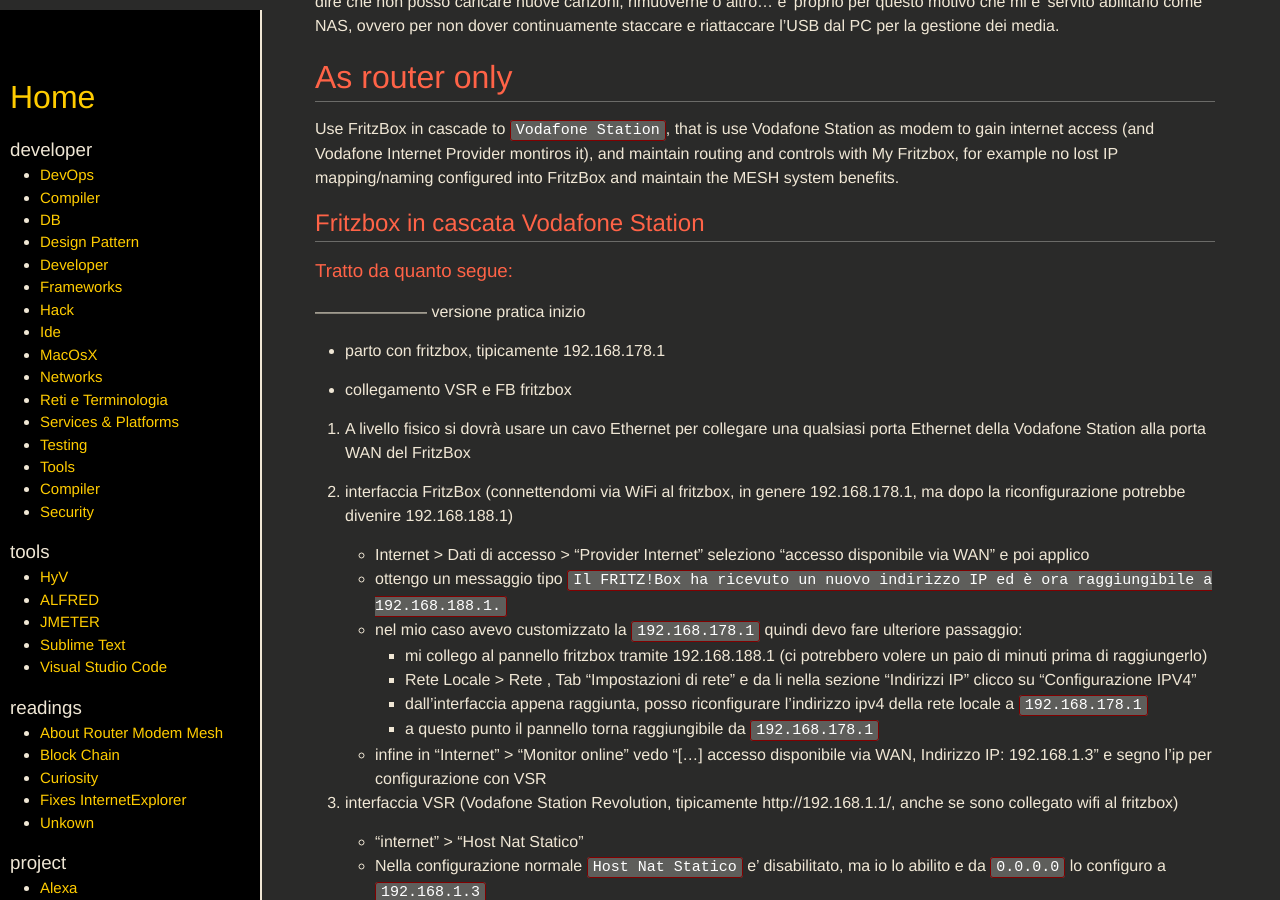
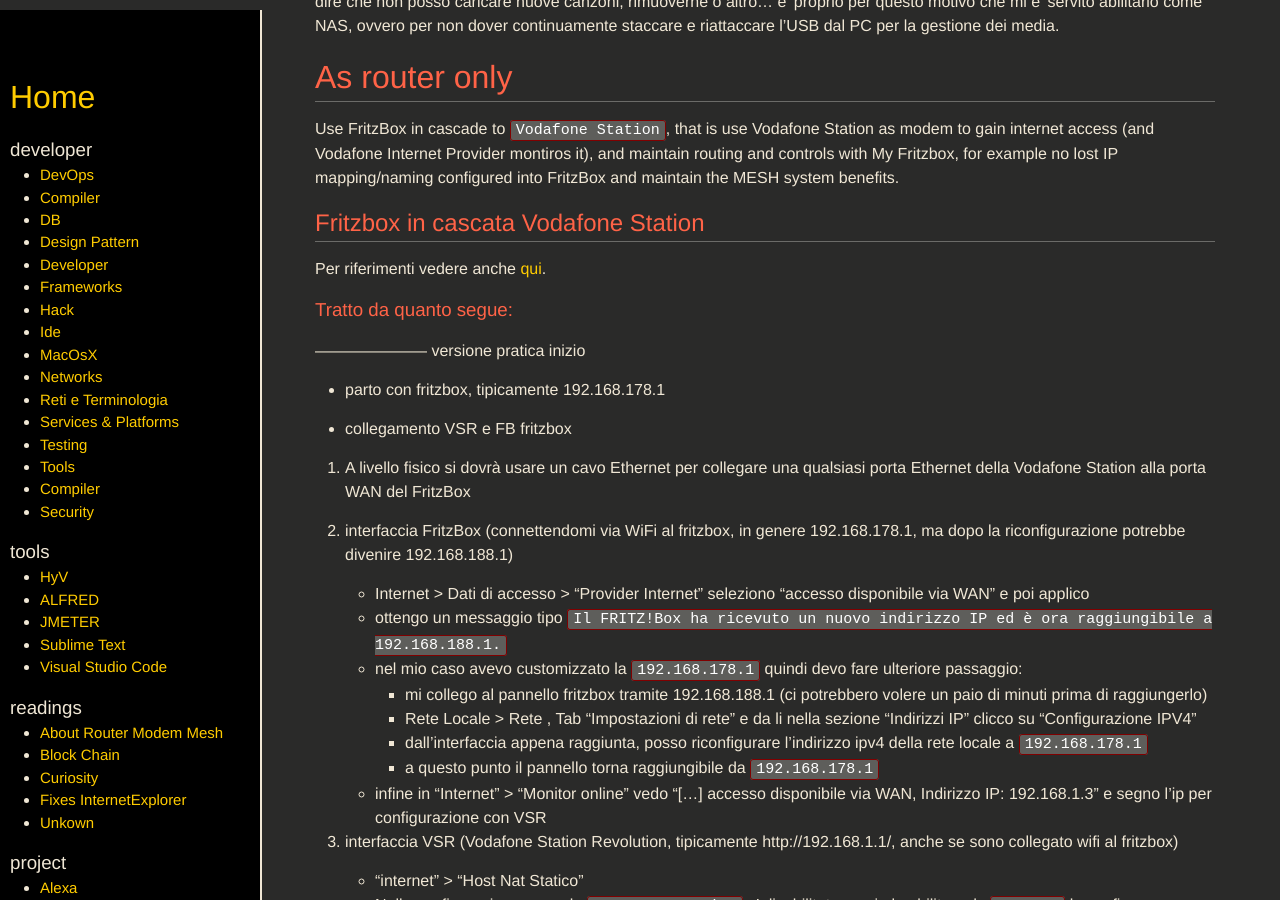
Before and after one commit to SimoSca/own-memo, a Jekyll site: the page built from _pages/topics/fritzbox.md, in a window 1280 px wide and 900 px high, scrolled down 1664 px. Built offline with Jekyll 4.4.1, drawn with Linux system fonts in a browser that asks for light colours; nearby versions of some CDN libraries.

Commit message:
[note] added refs about Fritzbox with Vodafone Station settup

```diff
--- a/_pages/topics/fritzbox.md
+++ b/_pages/topics/fritzbox.md
@@ -92,7 +92,7 @@
 Fritzbox in cascata Vodafone Station
 ------------------------------------
 
-
+Per riferimenti vedere anche [qui](https://www.fritzbox-forum.com/t8028-vodafone-station-fritz-in-cascata-soluzione-alternativa-al-nat-statico-e-al-dmz-zone).
 
 ### Tratto da quanto segue:
 
```
